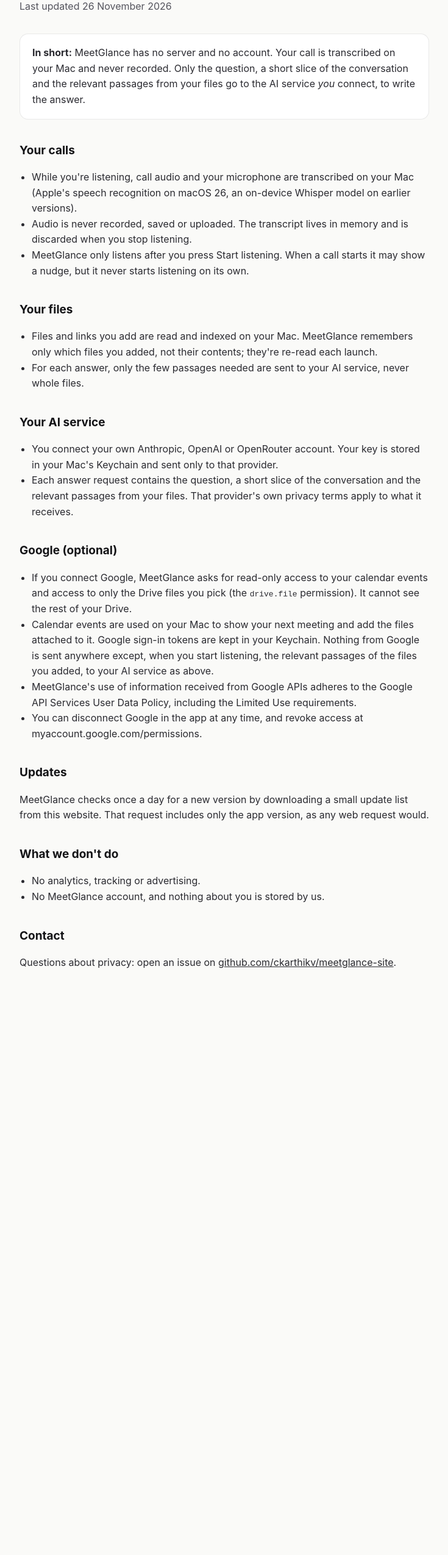
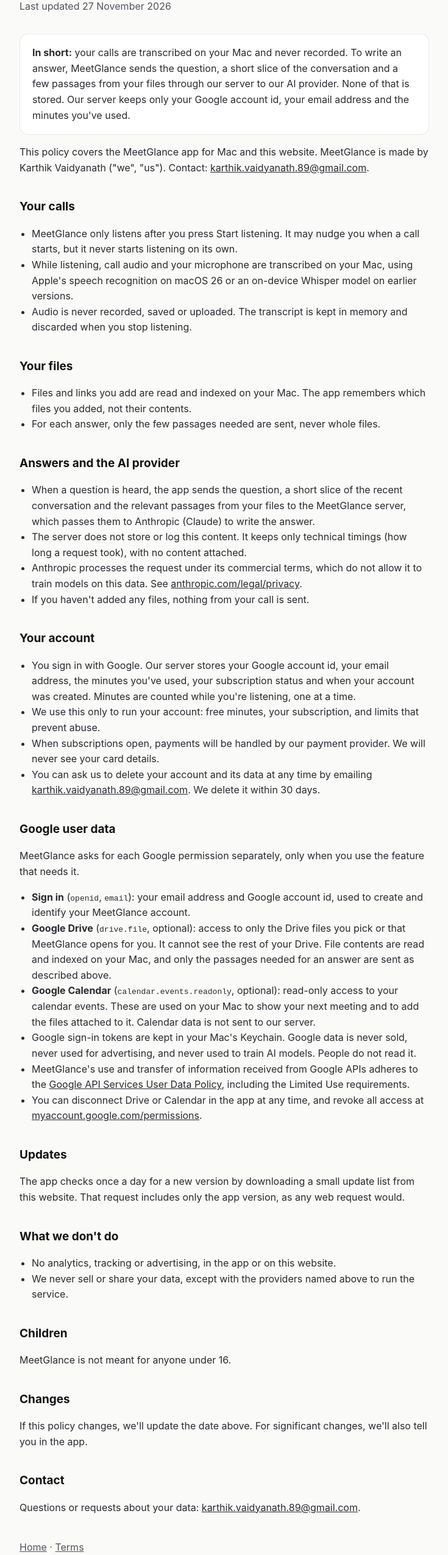
Before and after one commit to ckarthikv/meetglance-site, a plain HTML site: page privacy.html in a window 1280 px wide. Shown: the part 174-2724 px from the top of the page at 61% size, without its empty margins (272-1007 px from the left). Before the commit the page ends 1861 px from the top, so only its background shows below. Drawn offline with Linux system fonts and the light colour scheme.

Commit message:
Match the current app: Google sign-in, 100 free minutes, $20/month; new privacy policy with Google data section; terms; getmeetglance.com
Co-Authored-By: Claude Opus 5.5 <noreply@anthropic.com>

```diff
--- a/privacy.html
+++ b/privacy.html
@@ -3,7 +3,7 @@
 <head>
 <meta charset="utf-8" />
 <meta name="viewport" content="width=device-width, initial-scale=1" />
-<title>MeetGlance Privacy</title>
+<title>MeetGlance Privacy Policy</title>
 <meta name="description" content="What MeetGlance does with your calls, files and accounts." />
 <style>
   :root{--bg:#fafaf8;--text:#131316;--muted:#54545d;--line:rgba(17,17,20,.09)}
@@ -23,51 +23,73 @@
 <body>
 <div class="wrap">
   <a class="top" href="index.html">MeetGlance</a>
-  <h1>Privacy</h1>
-  <p class="updated">Last updated 26 November 2026</p>
+  <h1>Privacy Policy</h1>
+  <p class="updated">Last updated 27 November 2026</p>
 
   <div class="box">
-    <p style="margin:0"><b>In short:</b> MeetGlance has no server and no account. Your call is transcribed on your Mac and never recorded. Only the question, a short slice of the conversation and the relevant passages from your files go to the AI service <i>you</i> connect, to write the answer.</p>
+    <p style="margin:0"><b>In short:</b> your calls are transcribed on your Mac and never recorded. To write an answer, MeetGlance sends the question, a short slice of the conversation and a few passages from your files through our server to our AI provider. None of that is stored. Our server keeps only your Google account id, your email address and the minutes you've used.</p>
   </div>
+
+  <p>This policy covers the MeetGlance app for Mac and this website. MeetGlance is made by Karthik Vaidyanath ("we", "us"). Contact: <a href="mailto:karthik.vaidyanath.89@gmail.com">karthik.vaidyanath.89@gmail.com</a>.</p>
 
   <h2>Your calls</h2>
   <ul>
-    <li>While you're listening, call audio and your microphone are transcribed on your Mac (Apple's speech recognition on macOS 26, an on-device Whisper model on earlier versions).</li>
-    <li>Audio is never recorded, saved or uploaded. The transcript lives in memory and is discarded when you stop listening.</li>
-    <li>MeetGlance only listens after you press Start listening. When a call starts it may show a nudge, but it never starts listening on its own.</li>
+    <li>MeetGlance only listens after you press Start listening. It may nudge you when a call starts, but it never starts listening on its own.</li>
+    <li>While listening, call audio and your microphone are transcribed on your Mac, using Apple's speech recognition on macOS 26 or an on-device Whisper model on earlier versions.</li>
+    <li>Audio is never recorded, saved or uploaded. The transcript is kept in memory and discarded when you stop listening.</li>
   </ul>
 
   <h2>Your files</h2>
   <ul>
-    <li>Files and links you add are read and indexed on your Mac. MeetGlance remembers only which files you added, not their contents; they're re-read each launch.</li>
-    <li>For each answer, only the few passages needed are sent to your AI service, never whole files.</li>
+    <li>Files and links you add are read and indexed on your Mac. The app remembers which files you added, not their contents.</li>
+    <li>For each answer, only the few passages needed are sent, never whole files.</li>
   </ul>
 
-  <h2>Your AI service</h2>
+  <h2>Answers and the AI provider</h2>
   <ul>
-    <li>You connect your own Anthropic, OpenAI or OpenRouter account. Your key is stored in your Mac's Keychain and sent only to that provider.</li>
-    <li>Each answer request contains the question, a short slice of the conversation and the relevant passages from your files. That provider's own privacy terms apply to what it receives.</li>
+    <li>When a question is heard, the app sends the question, a short slice of the recent conversation and the relevant passages from your files to the MeetGlance server, which passes them to Anthropic (Claude) to write the answer.</li>
+    <li>The server does not store or log this content. It keeps only technical timings (how long a request took), with no content attached.</li>
+    <li>Anthropic processes the request under its commercial terms, which do not allow it to train models on this data. See <a href="https://www.anthropic.com/legal/privacy">anthropic.com/legal/privacy</a>.</li>
+    <li>If you haven't added any files, nothing from your call is sent.</li>
   </ul>
 
-  <h2>Google (optional)</h2>
+  <h2>Your account</h2>
   <ul>
-    <li>If you connect Google, MeetGlance asks for read-only access to your calendar events and access to only the Drive files you pick (the <code>drive.file</code> permission). It cannot see the rest of your Drive.</li>
-    <li>Calendar events are used on your Mac to show your next meeting and add the files attached to it. Google sign-in tokens are kept in your Keychain. Nothing from Google is sent anywhere except, when you start listening, the relevant passages of the files you added, to your AI service as above.</li>
-    <li>MeetGlance's use of information received from Google APIs adheres to the Google API Services User Data Policy, including the Limited Use requirements.</li>
-    <li>You can disconnect Google in the app at any time, and revoke access at myaccount.google.com/permissions.</li>
+    <li>You sign in with Google. Our server stores your Google account id, your email address, the minutes you've used, your subscription status and when your account was created. Minutes are counted while you're listening, one at a time.</li>
+    <li>We use this only to run your account: free minutes, your subscription, and limits that prevent abuse.</li>
+    <li>When subscriptions open, payments will be handled by our payment provider. We will never see your card details.</li>
+    <li>You can ask us to delete your account and its data at any time by emailing <a href="mailto:karthik.vaidyanath.89@gmail.com">karthik.vaidyanath.89@gmail.com</a>. We delete it within 30 days.</li>
+  </ul>
+
+  <h2 id="google">Google user data</h2>
+  <p>MeetGlance asks for each Google permission separately, only when you use the feature that needs it.</p>
+  <ul>
+    <li><b>Sign in</b> (<code>openid</code>, <code>email</code>): your email address and Google account id, used to create and identify your MeetGlance account.</li>
+    <li><b>Google Drive</b> (<code>drive.file</code>, optional): access to only the Drive files you pick or that MeetGlance opens for you. It cannot see the rest of your Drive. File contents are read and indexed on your Mac, and only the passages needed for an answer are sent as described above.</li>
+    <li><b>Google Calendar</b> (<code>calendar.events.readonly</code>, optional): read-only access to your calendar events. These are used on your Mac to show your next meeting and to add the files attached to it. Calendar data is not sent to our server.</li>
+    <li>Google sign-in tokens are kept in your Mac's Keychain. Google data is never sold, never used for advertising, and never used to train AI models. People do not read it.</li>
+    <li>MeetGlance's use and transfer of information received from Google APIs adheres to the <a href="https://developers.google.com/terms/api-services-user-data-policy">Google API Services User Data Policy</a>, including the Limited Use requirements.</li>
+    <li>You can disconnect Drive or Calendar in the app at any time, and revoke all access at <a href="https://myaccount.google.com/permissions">myaccount.google.com/permissions</a>.</li>
   </ul>
 
   <h2>Updates</h2>
-  <p>MeetGlance checks once a day for a new version by downloading a small update list from this website. That request includes only the app version, as any web request would.</p>
+  <p>The app checks once a day for a new version by downloading a small update list from this website. That request includes only the app version, as any web request would.</p>
 
   <h2>What we don't do</h2>
   <ul>
-    <li>No analytics, tracking or advertising.</li>
-    <li>No MeetGlance account, and nothing about you is stored by us.</li>
+    <li>No analytics, tracking or advertising, in the app or on this website.</li>
+    <li>We never sell or share your data, except with the providers named above to run the service.</li>
   </ul>
 
+  <h2>Children</h2>
+  <p>MeetGlance is not meant for anyone under 16.</p>
+
+  <h2>Changes</h2>
+  <p>If this policy changes, we'll update the date above. For significant changes, we'll also tell you in the app.</p>
+
   <h2>Contact</h2>
-  <p>Questions about privacy: open an issue on <a href="https://github.com/ckarthikv/meetglance-site">github.com/ckarthikv/meetglance-site</a>.</p>
+  <p>Questions or requests about your data: <a href="mailto:karthik.vaidyanath.89@gmail.com">karthik.vaidyanath.89@gmail.com</a>.</p>
+  <p style="margin-top:40px;color:var(--muted)"><a href="index.html">Home</a> · <a href="terms.html">Terms</a></p>
 </div>
 </body>
 </html>
```
Also changed, not shown: index.html (+20 -16 lines), terms.html (added, +74 -0 lines), 1 other file.
